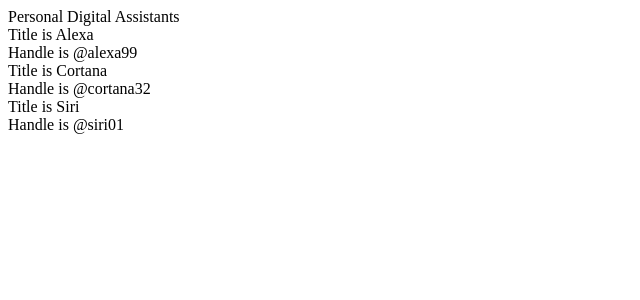
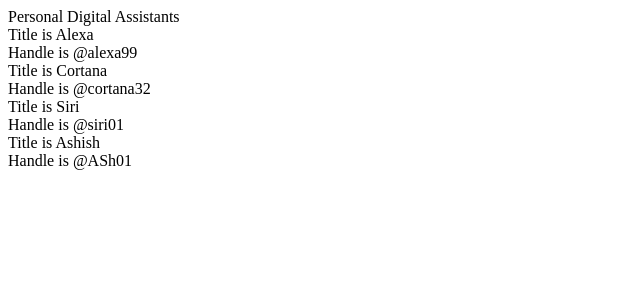
Before and after one commit to bindubaddam137/PDAS, a React (Create React App) app: page / in a window 1280 px wide. Shown: the top 300 px of the page, without its empty margins (0-640 px from the left). Built offline with nearby package versions, Linux system fonts and the light colour scheme.

Commit message:
ashish profilecard added

```diff
--- a/src/App.js
+++ b/src/App.js
@@ -7,6 +7,7 @@
       <ProfileCard title="Alexa" handle="@alexa99" />
       <ProfileCard title="Cortana" handle="@cortana32" />
       <ProfileCard title="Siri" handle="@siri01" />
+      <ProfileCard title="Ashish" handle="@ASh01" />
     </div>
   );
 }
```
